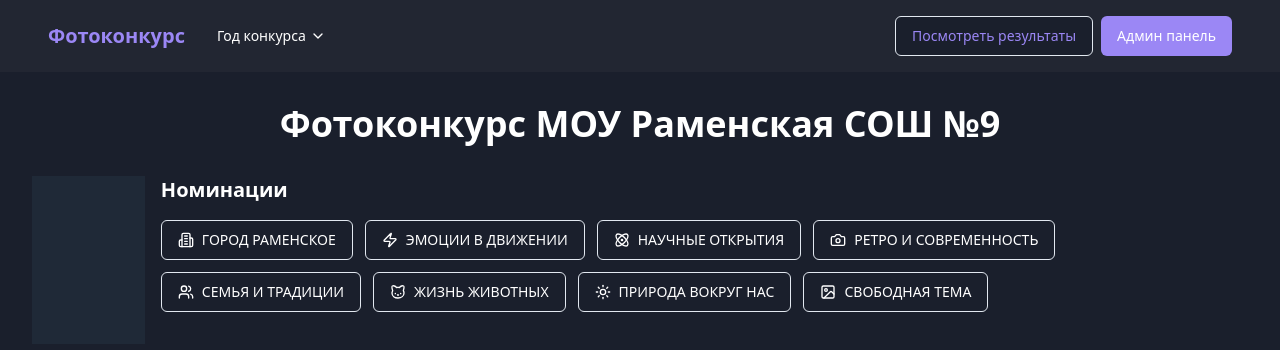
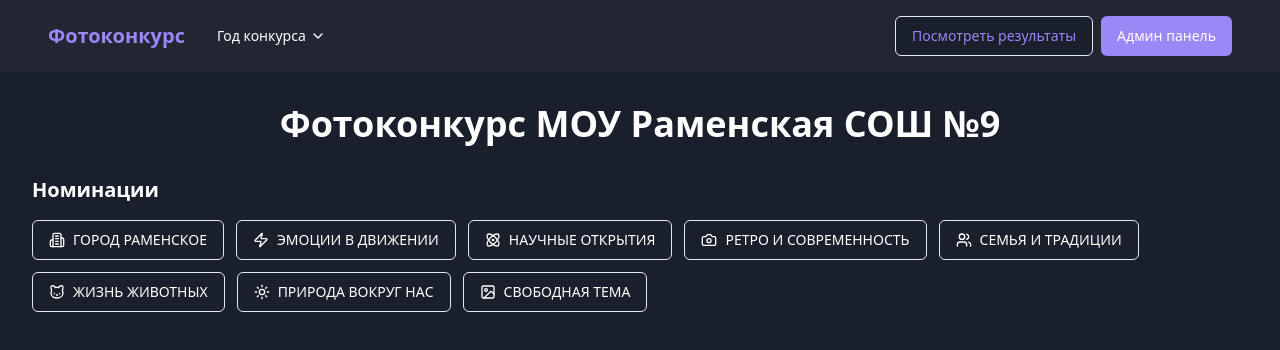
Before and after one commit to IINFORMATIK/photo-vote-festival, a React (Vite) app: page / in a window 1280 px wide. Shown: the top 350 px of the page. Built offline with nearby package versions, Linux system fonts and the light colour scheme.

Commit message:
Remove unnecessary button/menu
Remove the button or menu from the left side of the category filter block.

```diff
--- a/src/pages/Index.tsx
+++ b/src/pages/Index.tsx
@@ -5,7 +5,6 @@ import { Photo } from "@/lib/types";
 import { toast } from "sonner";
 import { CATEGORIES } from "@/lib/constants";
 import { CategoryFilter } from "@/components/CategoryFilter";
-import { Select, SelectTrigger, SelectValue, SelectContent, SelectItem } from "@radix-ui/react-select";
 
 const Index = () => {
   const [photos, setPhotos] = useState<Photo[]>(() => {
@@ -148,26 +147,6 @@ const Index = () => {
         </h1>
 
         <div className="flex flex-col sm:flex-row gap-4 mb-8">
-          <Select
-            value={selectedYear.toString()}
-            onValueChange={(value) => setSelectedYear(Number(value))}
-          >
-            <SelectTrigger className="w-[180px] bg-gray-800 text-white">
-              <SelectValue placeholder="Выберите год" />
-            </SelectTrigger>
-            <SelectContent className="bg-gray-800 text-white">
-              {availableYears.map((year) => (
-                <SelectItem
-                  key={year}
-                  value={year.toString()}
-                  className="hover:bg-gray-700"
-                >
-                  {year} год
-                </SelectItem>
-              ))}
-            </SelectContent>
-          </Select>
-
           <CategoryFilter
             categories={CATEGORIES}
             selectedCategory={selectedCategory}
```
